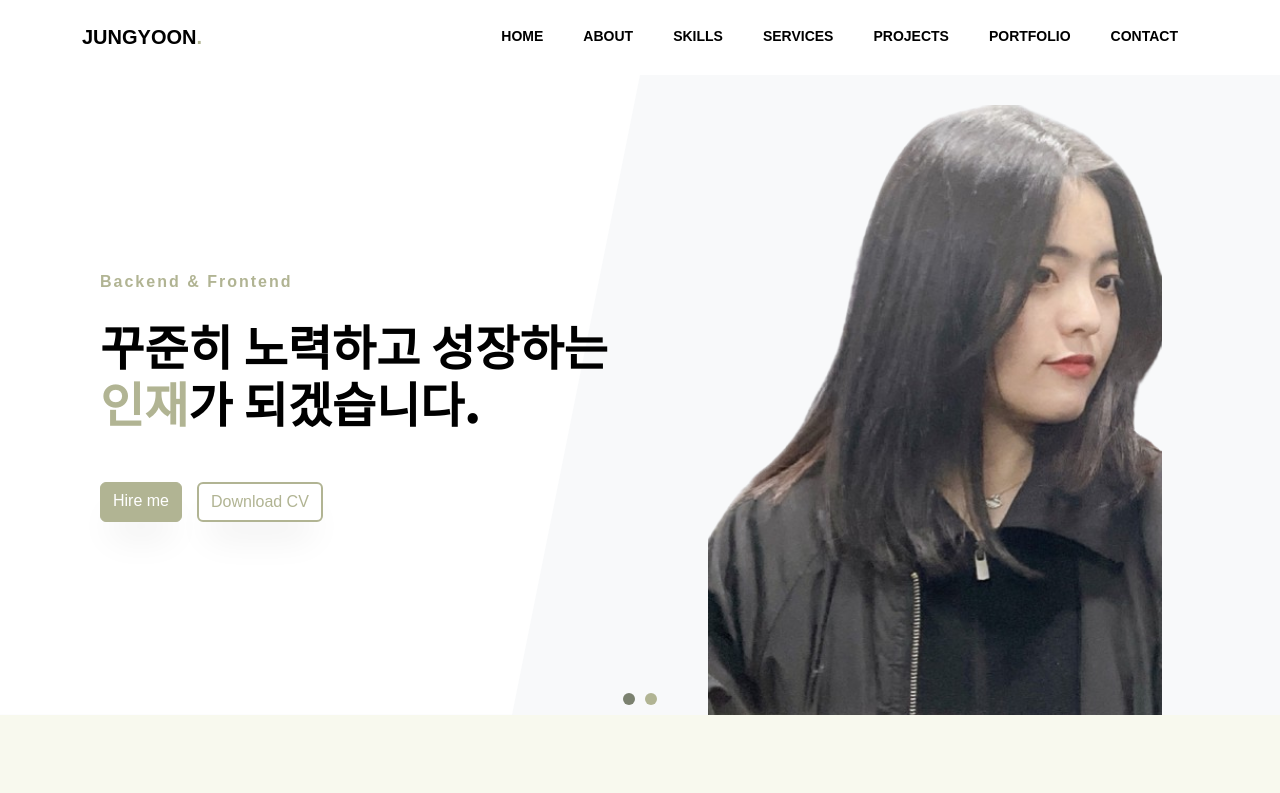
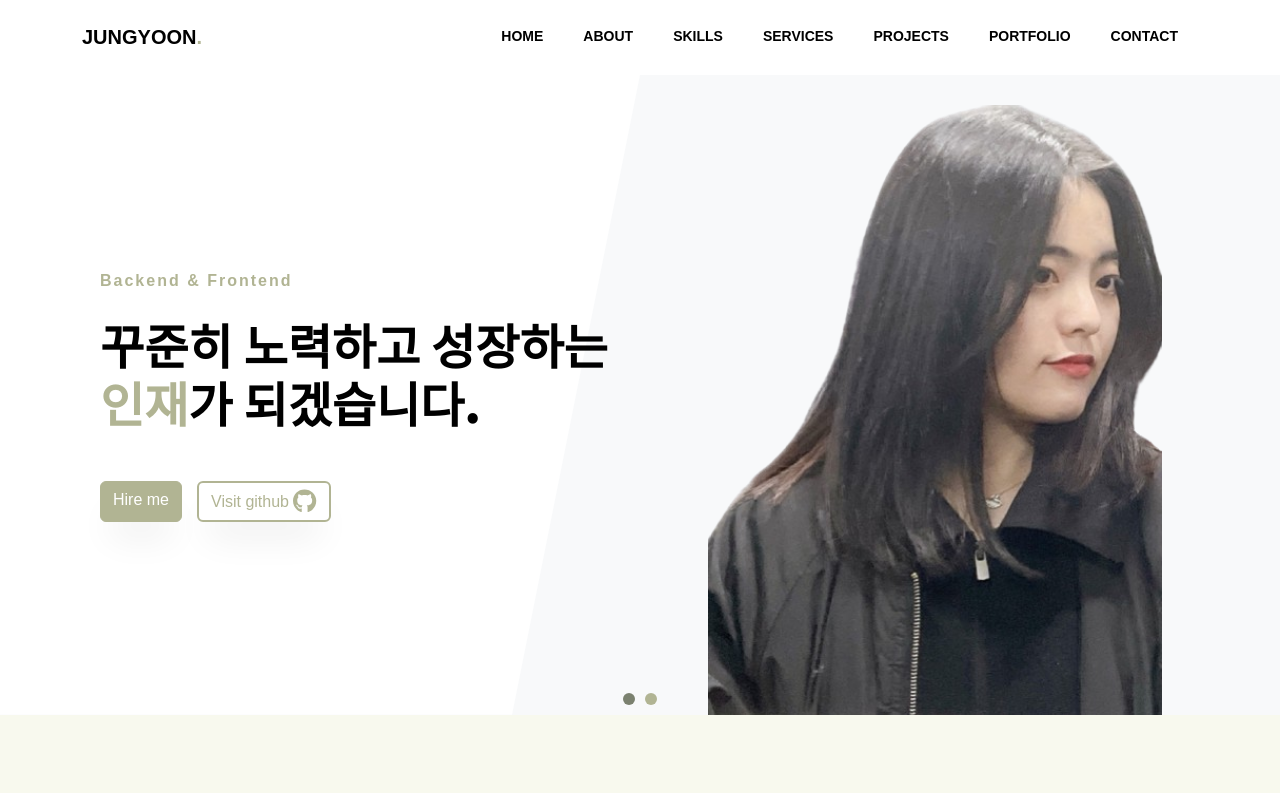
Before and after one commit to jungyoonn/portfolio, a React (Create React App) app: page / in a window 1280 px wide. Shown: the top 793 px of the page. Built offline with nearby package versions, Linux system fonts and the light colour scheme.

Commit message:
깃허브 링크, 아이콘 추가

```diff
--- a/src/components/home/Hero.jsx
+++ b/src/components/home/Hero.jsx
@@ -2,6 +2,9 @@ import React, { useState, useEffect } from 'react';
 import '../../css/hero.css';
 import profileImg1 from '../../img/slider_profile_img2.png';
 import profileImg2 from '../../img/slider_profile_img3.png';
+import { faGithub } from "@fortawesome/free-brands-svg-icons";
+import { Link } from 'react-router-dom';
+import { FontAwesomeIcon } from '@fortawesome/react-fontawesome';
 
 const Hero = () => {
   const [currentSlide, setCurrentSlide] = useState(0);
@@ -60,7 +63,8 @@ const Hero = () => {
                   </h1>
                   <div className="button-group">
                     <a href="#contact-section" className="btn btn-primary">Hire me</a>
-                    <a href="#" className="btn btn-outline-primary">Download CV</a>
+                    {/* <a href="#" className="btn btn-outline-primary">Visit github</a> */}
+                    <Link to={"https://github.com/jungyoonn"} className="btn btn-outline-primary">Visit github <FontAwesomeIcon icon={faGithub} className='fa-xl' /></Link>
                   </div>
                 </div>
                 <div className="image-area">
```
